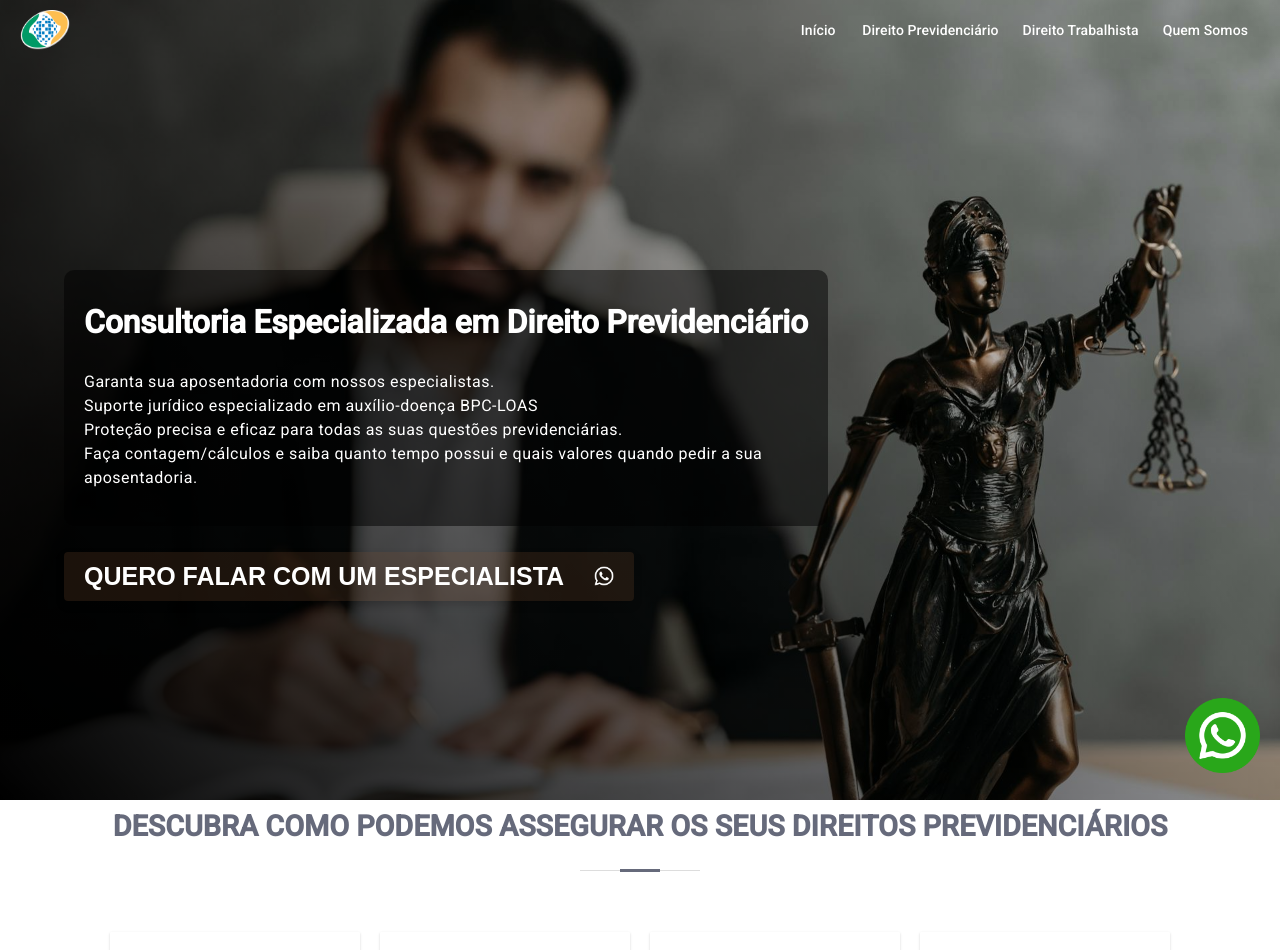
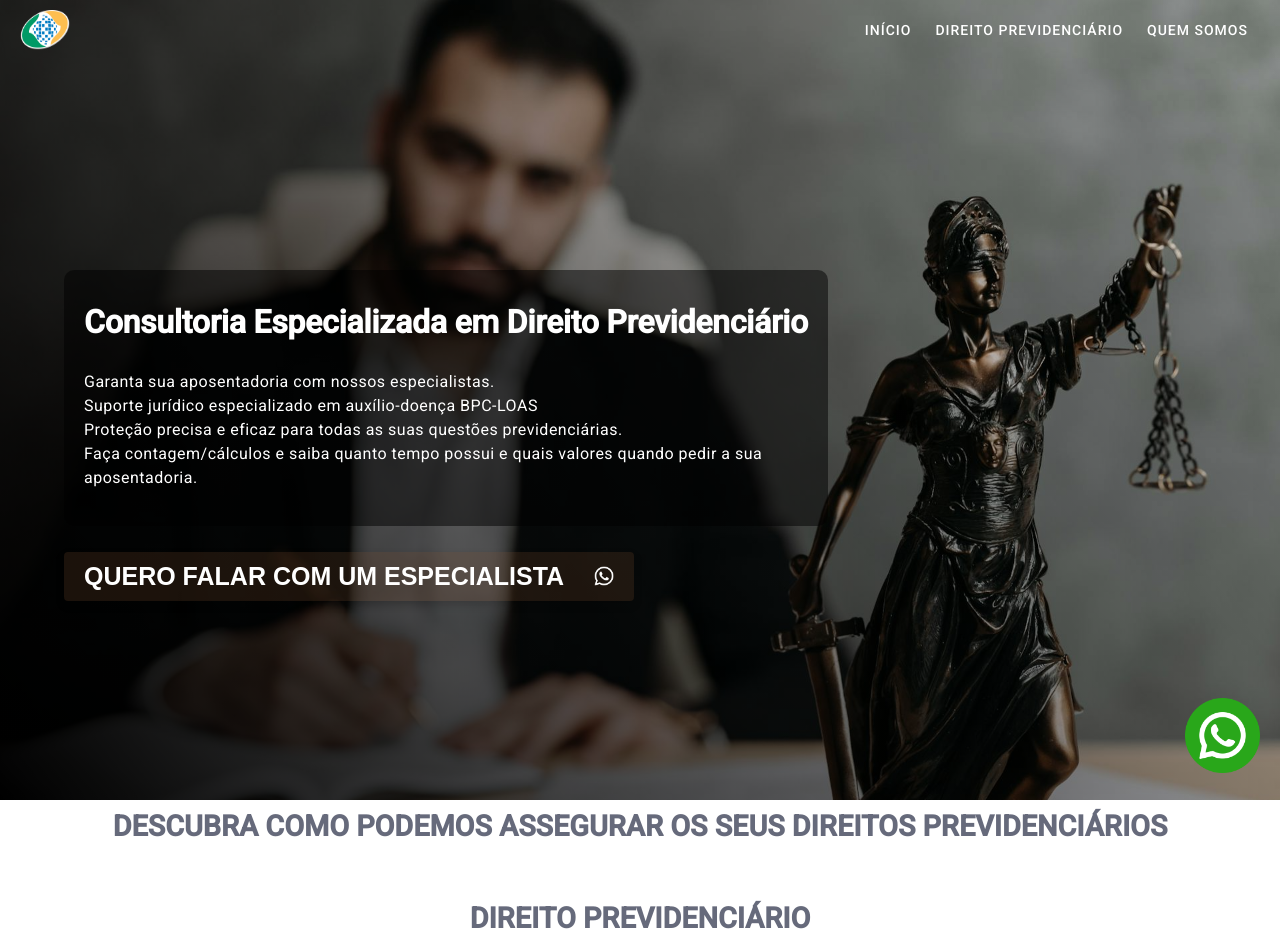
Before and after one commit to ramontrndd/tucujuprevi, an Angular app: page / in a window 1280 px wide. Shown: the top 950 px of the page. Built offline with nearby package versions, Linux system fonts and the light colour scheme.

Commit message:
feat: add service scroll-behavior and improviment style header

```diff
--- a/src/app/app.component.html
+++ b/src/app/app.component.html
@@ -1,7 +1,13 @@
 <app-header></app-header>
 <div class="section-title">
-  <h2>Descubra como podemos assegurar os seus direitos previdenciários</h2>
+  <h2 class="dprev">
+    Descubra como podemos assegurar os seus direitos previdenciários
+  </h2>
 </div>
+<app-card-icons
+  [title]="'Direito Previdenciário'"
+  [image]="'previdenciario.png'"
+></app-card-icons>
 <div class="card-explain">
   <app-card-explain
     [title]="'PLANEJAMENTO PREVIDENCIÁRIO E CÁLCULOS PARA APOSENTADORIA'"
@@ -60,10 +66,7 @@
     "
   ></app-card-explain>
 </div>
-<app-card-icons
-  [title]="'Direito Previdenciário'"
-  [image]="'previdenciario.png'"
-></app-card-icons>
+
 <div class="services">
   <app-cards
     [title]="'ATUAÇÃO ADMINISTRATIVA JUNTO À PREVIDÊNCIA SOCIAL'"
--- a/src/app/app.component.scss
+++ b/src/app/app.component.scss
@@ -7,7 +7,6 @@
 }
 .section-title {
   text-align: center;
-  padding-bottom: 30px;
 }
 
 .section-title h2 {
@@ -29,24 +28,3 @@
   gap: 20px;
   flex-wrap: wrap;
 }
-.section-title h2::before {
-  content: '';
-  position: absolute;
-  display: block;
-  width: 120px;
-  height: 1px;
-  background: #ddd;
-  bottom: 1px;
-  left: calc(50% - 60px);
-}
-
-.section-title h2::after {
-  content: '';
-  position: absolute;
-  display: block;
-  width: 40px;
-  height: 3px;
-  background: $color-button-primary-text;
-  bottom: 0;
-  left: calc(50% - 20px);
-}
--- a/src/app/components/header/header.component.html
+++ b/src/app/components/header/header.component.html
@@ -4,8 +4,9 @@
   </section>
   <section class="btn-nav">
     <button mat-button routerLink="/home">Início</button>
-    <button mat-button routerLink="/about">Direito Previdenciário</button>
-    <button mat-button routerLink="/about">Direito Trabalhista</button>
+    <button mat-button routerLink="/about" (click)="scrollToSection()">
+      Direito Previdenciário
+    </button>
     <button mat-button routerLink="/contact">Quem Somos</button>
   </section>
 </article>
--- a/src/app/components/header/header.component.scss
+++ b/src/app/components/header/header.component.scss
@@ -13,7 +13,13 @@ article {
 .btn-nav {
   > button {
     color: white;
+    text-transform: uppercase;
+    letter-spacing: 1px;
   }
+}
+.btn-nav button:hover {
+  background-color: $color-button-primary-bg;
+  border-radius: 1px;
 }
 .logo-container {
   display: flex;
--- a/src/app/components/header/header.component.ts
+++ b/src/app/components/header/header.component.ts
@@ -1,8 +1,9 @@
-import { Component } from '@angular/core';
+import { Component, inject } from '@angular/core';
 import { MatButtonModule } from '@angular/material/button';
 import { MatCardModule } from '@angular/material/card';
 import { MatIcon } from '@angular/material/icon';
 import { MatToolbarModule } from '@angular/material/toolbar';
+import { ScrollBehaviorService } from '@app/services/scroll-behavior.service';
 
 @Component({
   selector: 'app-header',
@@ -11,4 +12,10 @@ import { MatToolbarModule } from '@angular/material/toolbar';
   templateUrl: './header.component.html',
   styleUrl: './header.component.scss',
 })
-export class HeaderComponent {}
+export class HeaderComponent {
+  private scrollService = inject(ScrollBehaviorService);
+
+  scrollToSection() {
+    this.scrollService.scrollToSection('dprev');
+  }
+}
--- /dev/null
+++ b/src/app/services/scroll-behavior.service.ts
@@ -0,0 +1,13 @@
+import { Injectable } from '@angular/core';
+
+@Injectable({
+  providedIn: 'root',
+})
+export class ScrollBehaviorService {
+  public scrollToSection(section: string): void {
+    const element = document.querySelector(`.${section}`);
+    if (element) {
+      element.scrollIntoView({ behavior: 'smooth', block: 'start' });
+    }
+  }
+}
--- a/src/scss/tokens/colors/_token.scss
+++ b/src/scss/tokens/colors/_token.scss
@@ -8,7 +8,7 @@
 $color-primary: #015292;
 $color-secondary: #666a7b;
 $color-bg-cards: #f2f8ff;
-$color-button-primary-bg: #fabd12;
+$color-button-primary-bg: #754c2938;
 $color-button-primary-text: #666a7b;
 $color-button-secondary-bg: transparent;
 $color-button-secondary-border: #666a7b;
--- a/src/styles.scss
+++ b/src/styles.scss
@@ -3,6 +3,7 @@
 html,
 body {
   height: 100%;
+  scroll-behavior: smooth;
 }
 body {
   margin: 0;
```
Also changed, not shown: 1 other file (tests, documents, lock files or other folders).
